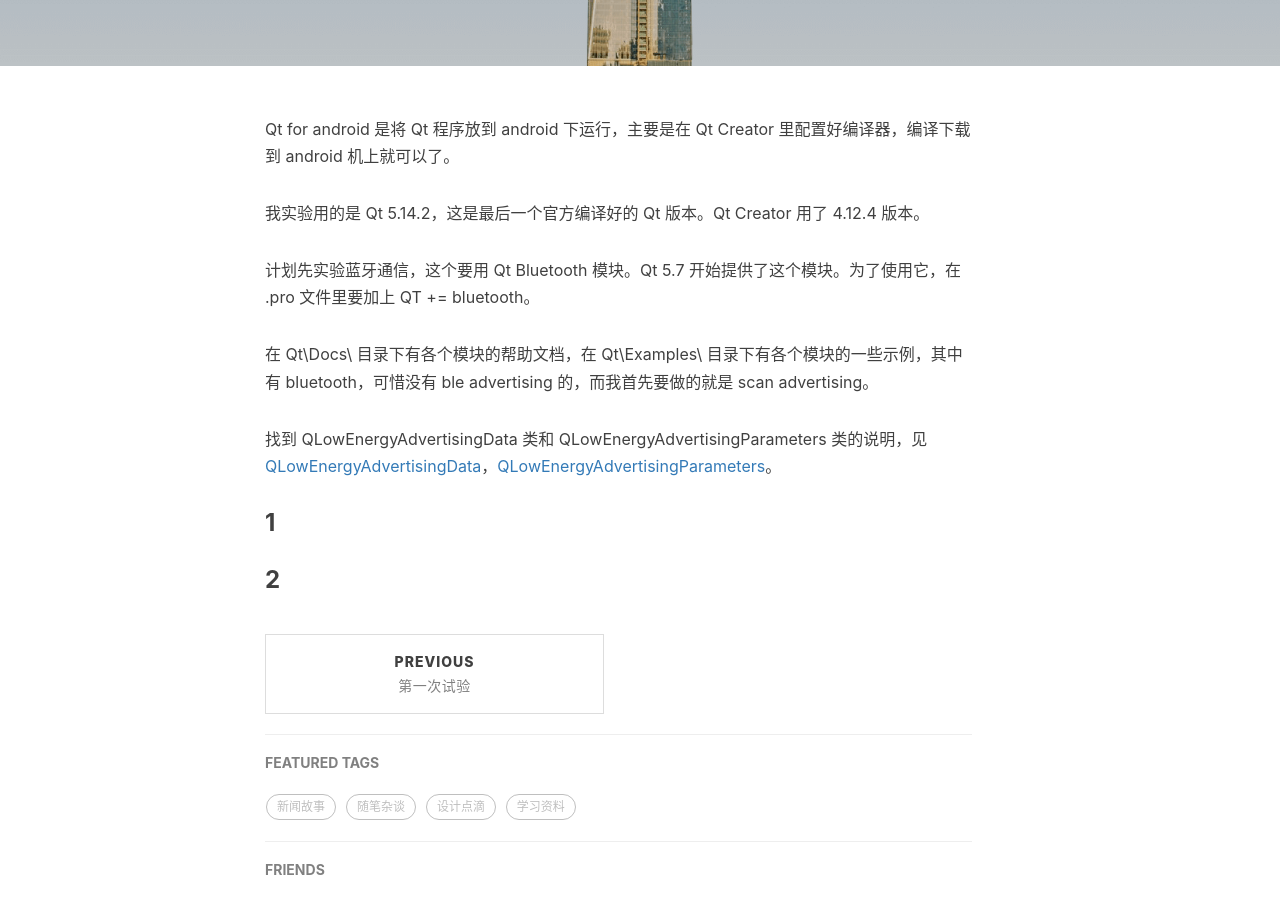
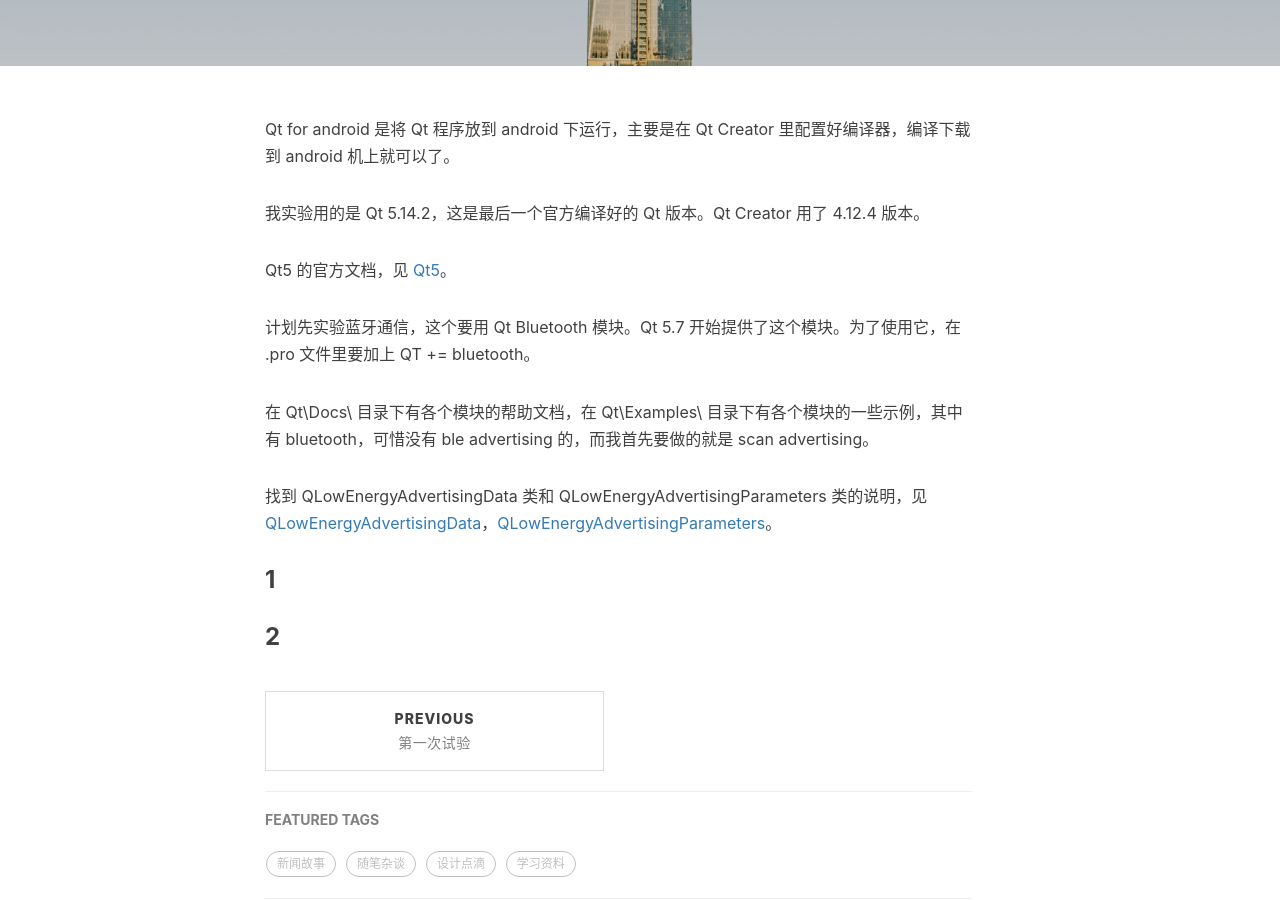
Before and after one commit to imliyucai/imliyucai.github.io, a Jekyll site: the page built from _posts/2025-10-14-Qt Bluetooth 运行到 android 上.md, in a window 1280 px wide and 900 px high, scrolled down 457 px. Built offline with Jekyll 4.4.1, drawn with Linux system fonts in a browser that asks for light colours; nearby versions of some CDN libraries; comment, search, counter and statistics services are not loaded.

Commit message:
Update 2025-10-14-Qt Bluetooth 运行到 android 上.md
misc change.

```diff
--- a/_posts/2025-10-14-Qt Bluetooth 运行到 android 上.md
+++ b/_posts/2025-10-14-Qt Bluetooth 运行到 android 上.md
@@ -14,11 +14,13 @@ tags:
 
   我实验用的是 Qt 5.14.2，这是最后一个官方编译好的 Qt 版本。Qt Creator 用了 4.12.4 版本。
 
+  Qt5 的官方文档，见 [Qt5](https://doc.qt.io/archives/qt-5.14/)。
+
   计划先实验蓝牙通信，这个要用 Qt Bluetooth 模块。Qt 5.7 开始提供了这个模块。为了使用它，在 .pro 文件里要加上 QT += bluetooth。
 
   在 Qt\Docs\ 目录下有各个模块的帮助文档，在 Qt\Examples\ 目录下有各个模块的一些示例，其中有 bluetooth，可惜没有 ble advertising 的，而我首先要做的就是 scan advertising。
 
-  找到 QLowEnergyAdvertisingData 类和 QLowEnergyAdvertisingParameters 类的说明，见 [QLowEnergyAdvertisingData](http://qt5.digitser.top/5.9/zh-CN/qlowenergyadvertisingdata.html)，[QLowEnergyAdvertisingParameters](http://qt5.digitser.top/5.9/zh-CN/qlowenergyadvertisingparameters.html)。
+  找到 QLowEnergyAdvertisingData 类和 QLowEnergyAdvertisingParameters 类的说明，见 [QLowEnergyAdvertisingData](https://doc.qt.io/archives/qt-5.14/qlowenergyadvertisingdata.html)，[QLowEnergyAdvertisingParameters](https://doc.qt.io/archives/qt-5.14/qlowenergyadvertisingparameters.html)。
 
 
 
```
